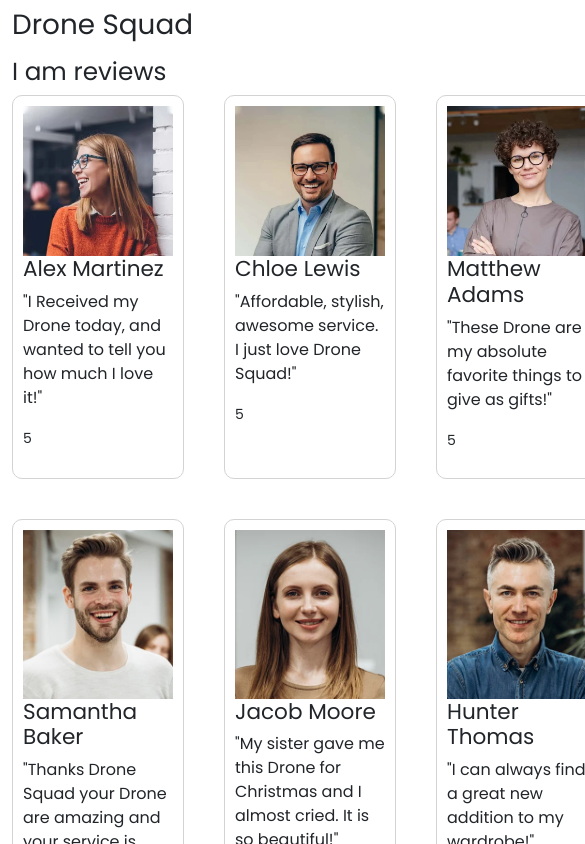
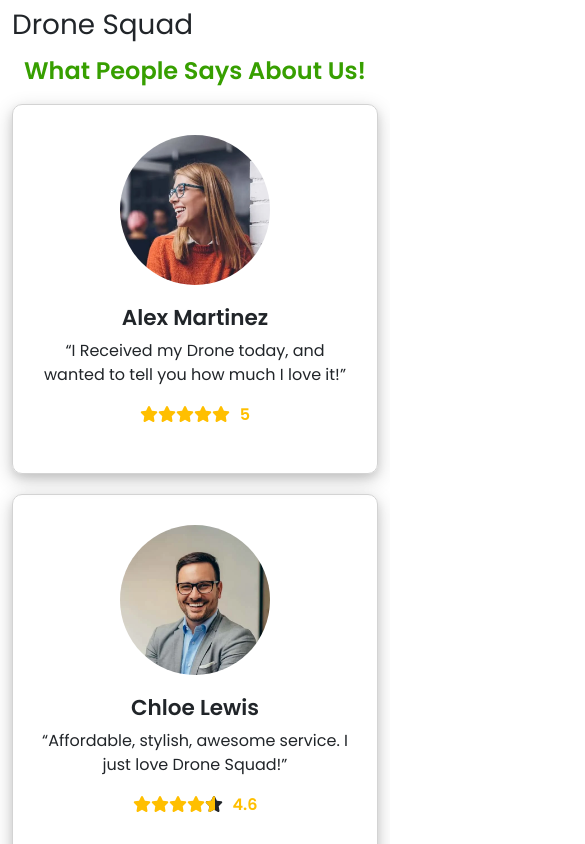
Before and after one commit to ProbalRanjan/drone-squad-project, a React (Create React App) app: page /reviews in a window 390 px wide. Shown: the top 844 px of the page, 585 px wide, since content can reach past the window. Built offline with nearby package versions, Linux system fonts and the light colour scheme.

Commit message:
responsive review component

```diff
--- a/package.json
+++ b/package.json
@@ -3,6 +3,9 @@
   "version": "0.1.0",
   "private": true,
   "dependencies": {
+    "@fortawesome/fontawesome-svg-core": "^6.1.1",
+    "@fortawesome/free-solid-svg-icons": "^6.1.1",
+    "@fortawesome/react-fontawesome": "^0.1.18",
     "@testing-library/jest-dom": "^5.16.3",
     "@testing-library/react": "^12.1.4",
     "@testing-library/user-event": "^13.5.0",
@@ -10,6 +13,7 @@
     "react": "^18.0.0",
     "react-bootstrap": "^2.2.2",
     "react-dom": "^18.0.0",
+    "react-rating": "^2.0.5",
     "react-router-dom": "^6.3.0",
     "react-scripts": "5.0.0",
     "recharts": "^2.1.9",
--- a/public/reviews.json
+++ b/public/reviews.json
@@ -10,21 +10,21 @@
     "_id": "review2",
     "name": "Chloe Lewis",
     "review": "Affordable, stylish, awesome service. I just love Drone Squad!",
-    "rating": 5,
+    "rating": 4.6,
     "image": "./images/img-2.png"
   },
   {
     "_id": "review3",
     "name": "Matthew Adams",
     "review": "These Drone are my absolute favorite things to give as gifts!",
-    "rating": 5,
+    "rating": 4.4,
     "image": "./images/img-3.png"
   },
   {
     "_id": "review4",
     "name": "Samantha Baker",
     "review": "Thanks Drone Squad your Drone are amazing and your service is wonderful.",
-    "rating": 5,
+    "rating": 4.5,
     "image": "./images/img-4.png"
   },
   {
@@ -45,14 +45,14 @@
     "_id": "review7",
     "name": "Logan Davis",
     "review": "I can always find something at Drone Squad that I fall in love with instantly.",
-    "rating": 5,
+    "rating": 4.6,
     "image": "./images/img-7.png"
   },
   {
     "_id": "review8",
     "name": "Sophia Hall",
     "review": "The detail and quality are well-done.",
-    "rating": 5,
+    "rating": 4.5,
     "image": "./images/img-8.png"
   }
 ]
--- a/src/components/Navbar/Navbar.css
+++ b/src/components/Navbar/Navbar.css
@@ -5,7 +5,7 @@
 }
 
 nav a:hover {
-    color: orange;
+    color: #379F00;
 }
 
 @media only screen and (min-width: 0px) and (max-width: 472px) {
--- a/src/components/ReviewCard/ReviewCard.css
+++ b/src/components/ReviewCard/ReviewCard.css
@@ -1,9 +1,35 @@
 .review-container {
-    padding: 10px;
+    text-align: center;
+    padding: 30px 20px;
     border: 1px solid lightgray;
     border-radius: 10px;
+    box-shadow: 0 4px 8px 0 rgba(0, 0, 0, 0.1), 0 6px 20px 0 rgba(0, 0, 0, 0.19);
+}
+
+.review-container:hover {
+    background-color: #ebf5e6;
 }
 
 .review-container img {
     width: 150px;
+    border-radius: 1000px;
+    margin-bottom: 20px;
 }
+
+.review-container h4 {
+    font-weight: 600;
+}
+
+.ratings {
+    display: flex;
+    justify-content: center;
+    gap: 10px;
+    font-size: 16px;
+    margin-bottom: 0;
+}
+
+.ratings small {
+    font-size: 16px;
+    font-weight: 600;
+    color: #FFBF00;
+}
--- a/src/components/ReviewCard/ReviewCard.js
+++ b/src/components/ReviewCard/ReviewCard.js
@@ -1,4 +1,7 @@
+import { faStar } from '@fortawesome/free-solid-svg-icons';
+import { FontAwesomeIcon } from '@fortawesome/react-fontawesome';
 import React from 'react';
+import Rating from 'react-rating';
 import './ReviewCard.css';
 
 const ReviewCard = (props) => {
@@ -9,8 +12,17 @@
         <div className='review-container'>
             <img src={image} alt="" />
             <h4>{name}</h4>
-            <p>"{review}"</p>
-            <p><small>{rating}</small></p>
+            <p><q>{review}</q></p>
+            <div className="ratings">
+                <Rating
+                    initialRating={rating}
+                    emptySymbol={<FontAwesomeIcon icon={faStar} />}
+                    fullSymbol={<FontAwesomeIcon style={{ color: '#FFBF00' }} icon={faStar} />}
+                    readonly
+                ></Rating>
+
+                <p><small>{rating}</small></p>
+            </div>
         </div>
     );
 };
--- a/src/components/Reviews/Reviews.css
+++ b/src/components/Reviews/Reviews.css
@@ -1,5 +1,48 @@
 .reviews-container {
+    text-align: center;
+    padding-bottom: 50px;
+}
+
+.review-title {
+    padding-bottom: 20px;
+}
+
+.review-title p {
+    margin-bottom: 0;
+    font-weight: 600;
+}
+
+.review-title h2 {
+    font-size: 36px;
+    font-weight: 600;
+    color: #379F00;
+}
+
+.reviews-card {
     display: grid;
     grid-template-columns: repeat(3, 1fr);
     gap: 40px;
 }
+
+
+@media only screen and (min-width: 0px) and (max-width: 472px) {
+
+    .review-title {
+        padding-bottom: 10px;
+    }
+
+    .review-title p {
+        display: none;
+    }
+
+    .review-title h2 {
+        font-size: 24px;
+    }
+
+
+    .reviews-card {
+        grid-template-columns: repeat(1, 1fr);
+        gap: 20px;
+    }
+
+}
--- a/src/components/Reviews/Reviews.js
+++ b/src/components/Reviews/Reviews.js
@@ -8,9 +8,12 @@
     const [reviews, setReviews] = useReview();
 
     return (
-        <div>
-            <h2>I am reviews</h2>
-            <div className='reviews-container'>
+        <div className='reviews-container'>
+            <div className="review-title">
+                <p>Reviews</p>
+                <h2>What People Says About Us!</h2>
+            </div>
+            <div className='reviews-card'>
                 {
                     reviews.map(review => <ReviewCard
                         key={review._id}
```
Also changed, not shown: 2 other files (tests, documents, lock files or other folders).
